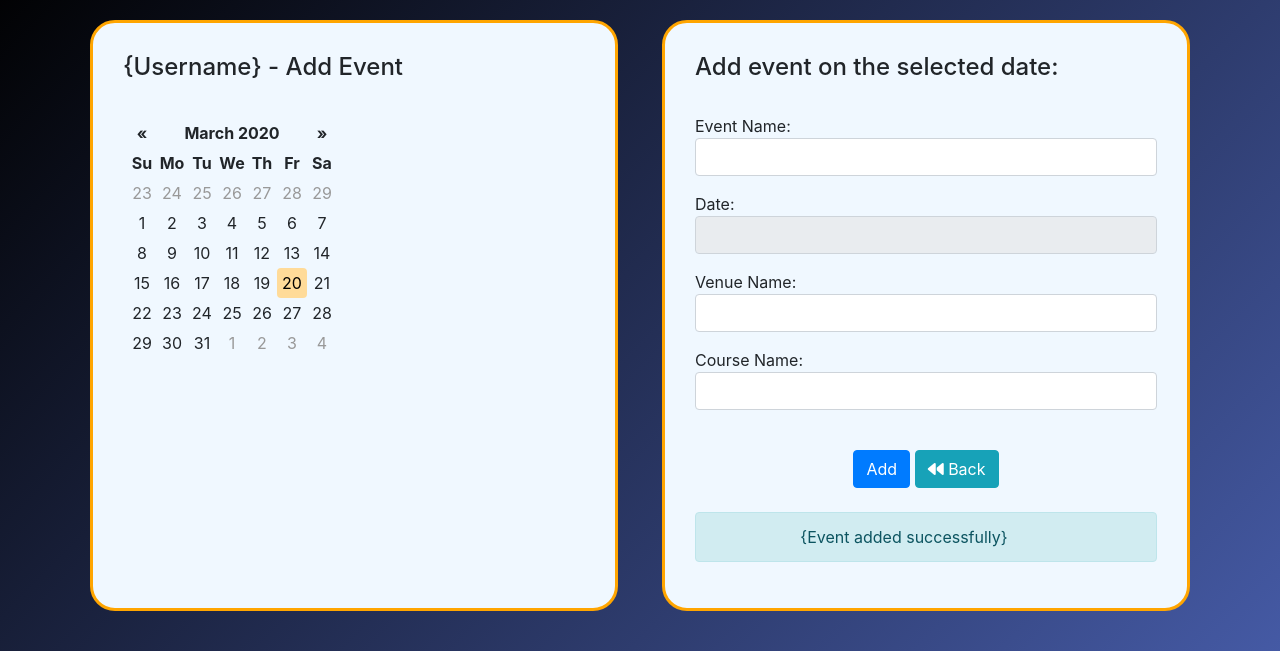
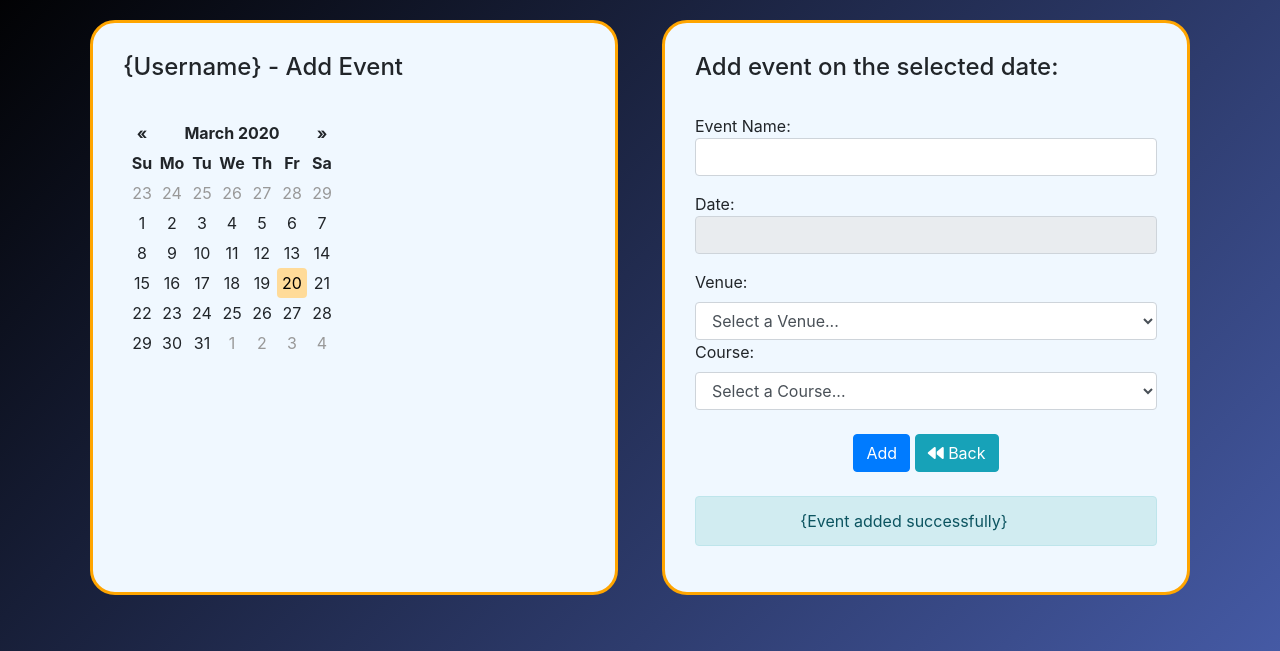
Before and after one commit to RandyWu/ovga, a Flask app: page /addevents in a window 1280 px wide. Shown: the part 48-699 px from the top of the page. Run offline with Flask 2, Linux system fonts and the light colour scheme; some libraries are stand-ins or nearby versions; some web fonts are replaced.

Commit message:
model update, and addevents.html dropdown change

```diff
--- a/app/model/model.py
+++ b/app/model/model.py
@@ -12,7 +12,8 @@ class Course(db.Model, UserMixin):
 
     CourseID = db.Column(db.Integer, primary_key=True)
     VenueID = db.Column(db.ForeignKey('Venues.VenueId'), nullable=False, index=True)
-    Num_Holes = db.Column(db.Integer, nullable=False)
+    Num_Holes = db.Column(db.Integer)
+    CourseName = db.Column(db.String(256))
 
 class Division(db.Model, UserMixin):
     __tablename__ = 'Division'
@@ -31,6 +32,7 @@ class Event(db.Model, UserMixin):
     Name = db.Column(db.String(256))
     Address = db.Column(db.String(256))
     Date = db.Column(db.Date)
+    CourseID = db.Column(db.ForeignKey('Course.CourseID'), nullable=False, index=True)
 
     Venue = db.relationship('Venue', primaryjoin='Event.Venue_Id == Venue.VenueId', backref='events')
 
--- a/app/templates/addevents.html
+++ b/app/templates/addevents.html
@@ -13,8 +13,18 @@
 		<form id="add_event" method="POST">
 			<p>Event Name: <input type="text" id="eventName" class="form-control" name="event_name" required /></p>
 			<p>Date: <input type="text" id="dateInput" class="form-control" name="selected_date" readonly /></p>
-			<p>Venue Name: <input type="text" id="venueName" class="form-control" name="venue_name" required /></p>
-			<p>Course Name: <input type="text" id="courseName" class="form-control" name="course_name" required /></p>
+			<label for="venueName">Venue:</label>
+			<select id="venueName" name="venue_name" class="form-control" required>
+			    <!-- Foreach Venue -->
+				<option value="">Select a Venue...</option>
+			    <option value="">{VenueName} - {Venue Address}</option>
+			</select>
+			<label for="courseName">Course:</label>
+			<select id="courseName" name="course_name" class="form-control" required>
+			    <!-- Foreach Venue -->
+				<option value="">Select a Course...</option>
+			    <option value="">{CourseName} - {Hole number}</option>
+			</select>
 			<center><br/>
 				<button type="submit" class="btn btn-primary" id="addevent" name="submit" value="submit">Add</button>
 				<button type="button" class="btn btn-info" id="addevent" onclick="window.location='{{ url_for('events_landing') }}'"><i class="fas fa-backward"></i> Back </button>
```
